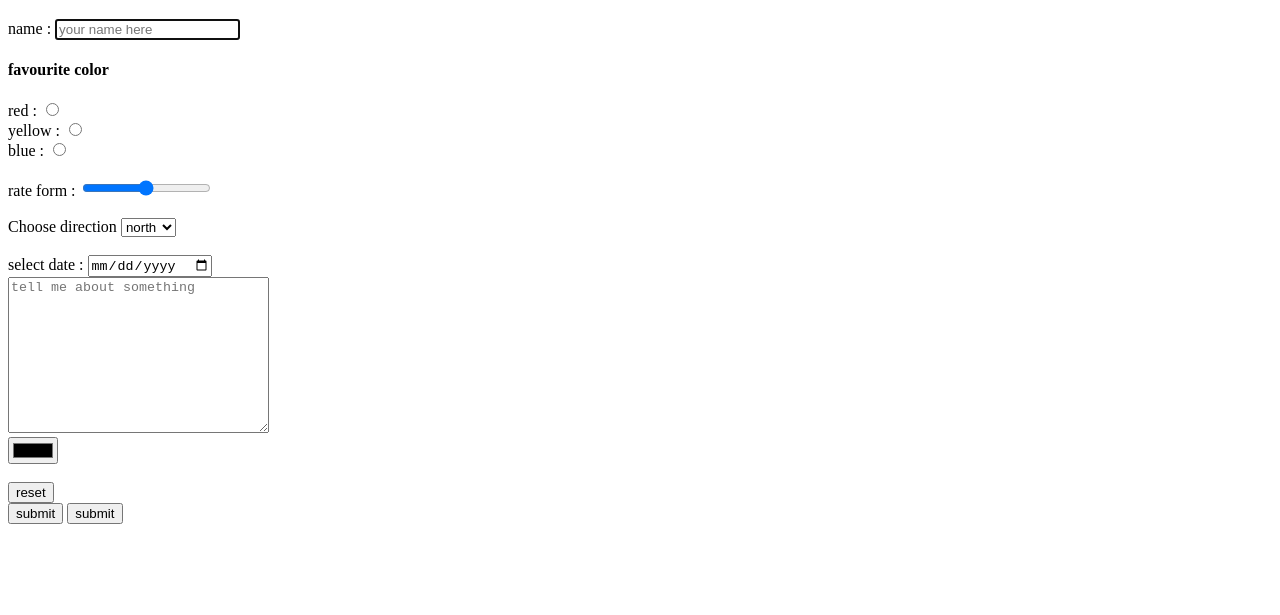
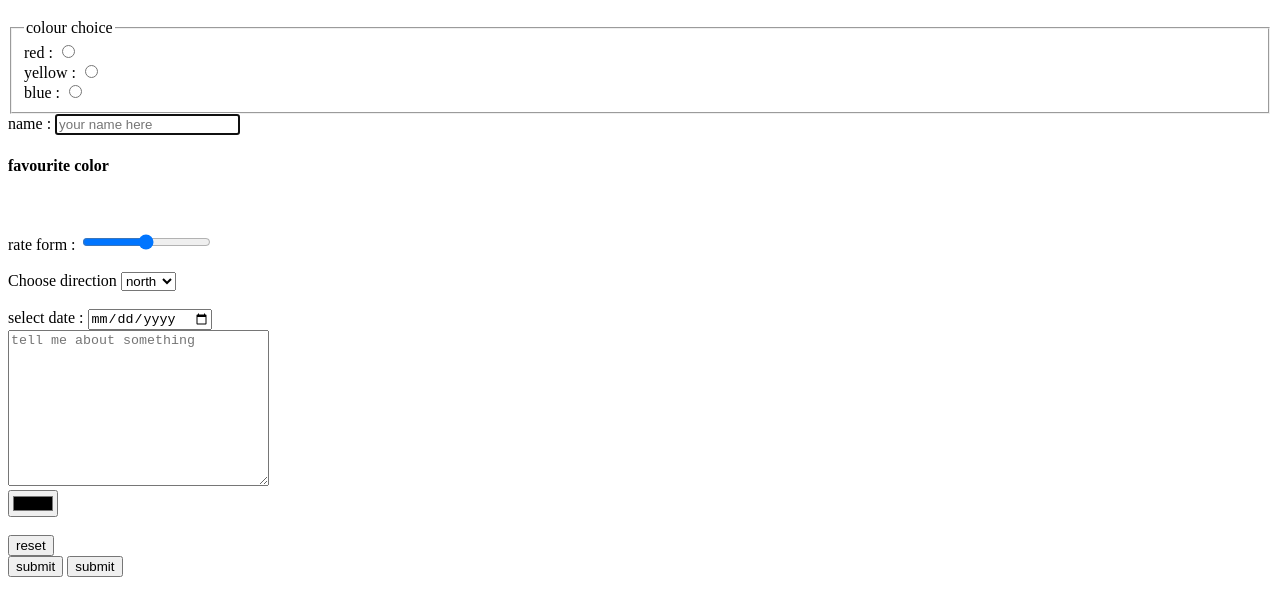
Before and after one commit to trainEnthusiast314/week-1, a plain HTML site: page form.html in a window 1280 px wide. Shown: the part 61-676 px from the top of the page. Drawn offline with Linux system fonts and the light colour scheme.

Commit message:
added fieldset and legend to colours

```diff
--- a/form.html
+++ b/form.html
@@ -8,12 +8,9 @@
 <body>
     <h1>Form</h1>
     <form id="information-form">
-        <label >name :
-            <input type="text" autofocus value="" placeholder="your name here">
-        </label>
-        <br/>
-        <h4>favourite color</h4>
-        <label >red :
+        <fieldset>
+            <legend>colour choice</legend>
+            <label >red :
             <input type="radio"  name="fav_color">
         </label>
         <br/>
@@ -24,6 +21,13 @@
         <label >blue :
             <input type="radio"  name="fav_color">
         </label>
+        </fieldset>
+        <label >name :
+            <input type="text" autofocus value="" placeholder="your name here">
+        </label>
+        <br/>
+        <h4>favourite color</h4>
+
         <br/>
         <br/>
         <label >rate form :
```
